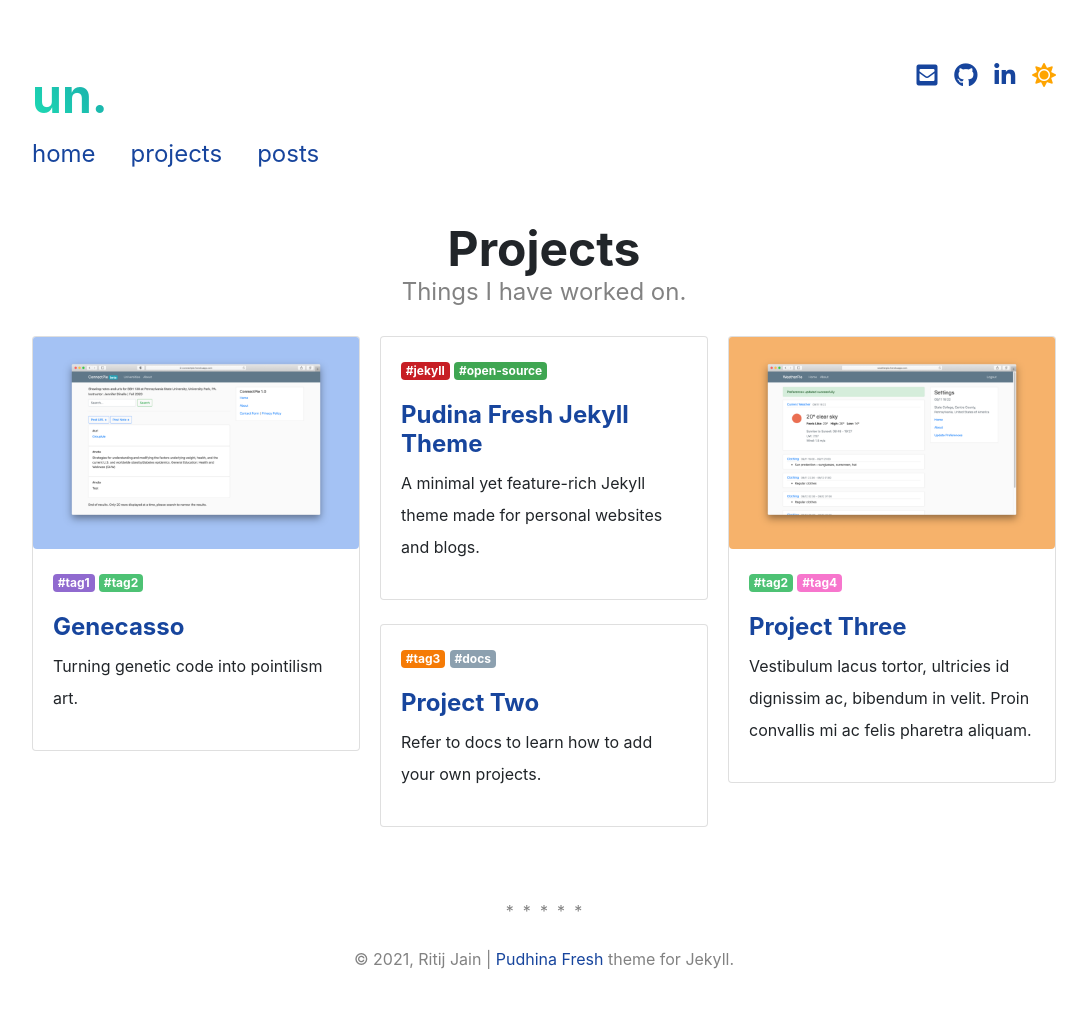
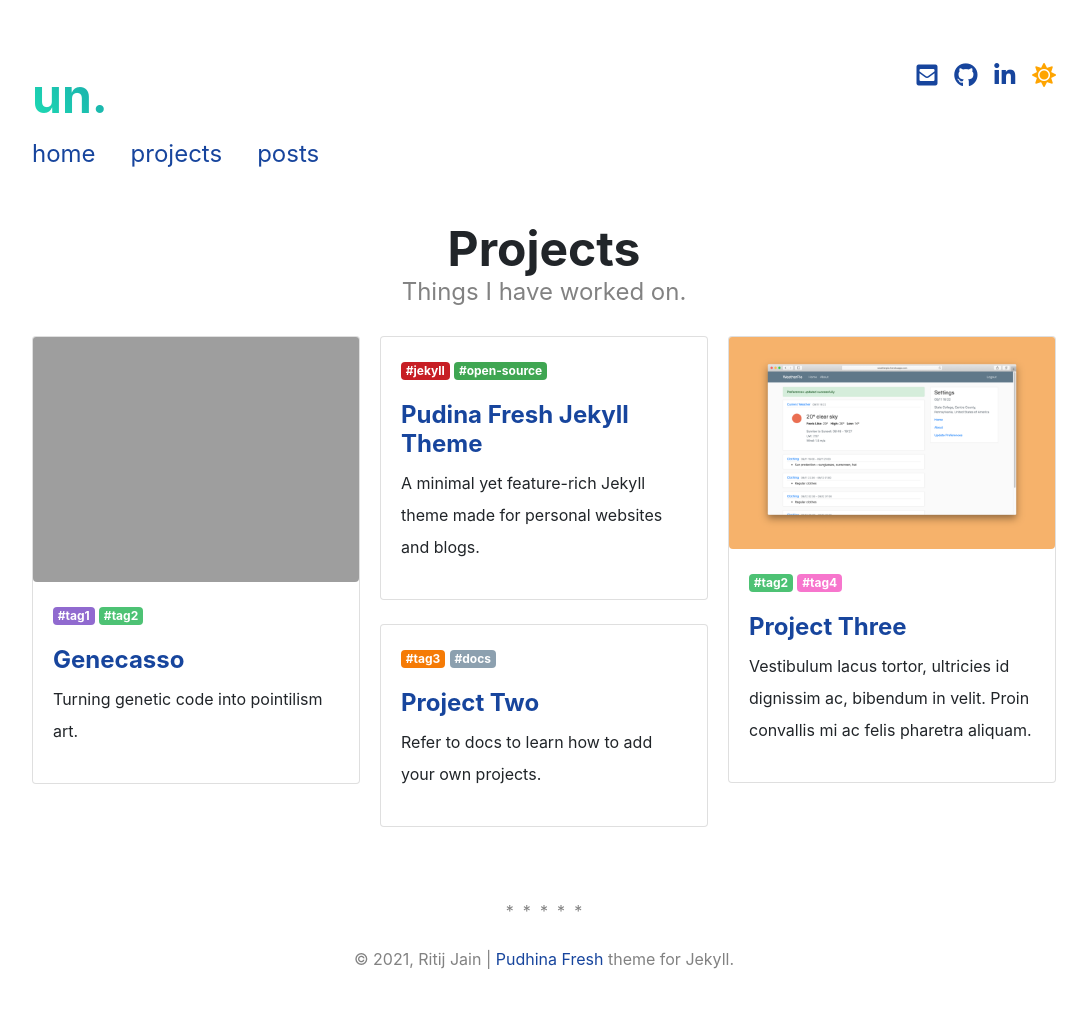
Before and after one commit to MurtoHilali/genemuse, a Jekyll site: the page built from pages/projects.html, in a window 1280 px wide. Shown: the whole page, without its empty margins (96-1183 px from the left). Built offline with Jekyll 4.4.1, drawn with Linux system fonts in a browser that asks for light colours; nearby versions of some CDN libraries; a style sheet for code colours, icons or effects is not loaded.

Commit message:
Update projects.yml

```diff
--- a/_data/projects.yml
+++ b/_data/projects.yml
@@ -1,6 +1,6 @@
 - name: Genecasso # Project name, also used as heading
   id: p1 # Project id, must be unique amongst the projects
-  img_src: /assets/img/connectpie-page.png # Optional image
+  img_src: /assets/img/1_-s0sxZ-8oLnqNzzLEBIdWQ.png # Optional image
   description_less: Turning genetic code into pointilism art. # Description shown at all times, text only
   description_more: > # Description shown only when the project card is expanded, HTML only
     <p>Creating visual art out of genetic data.</p>
```
